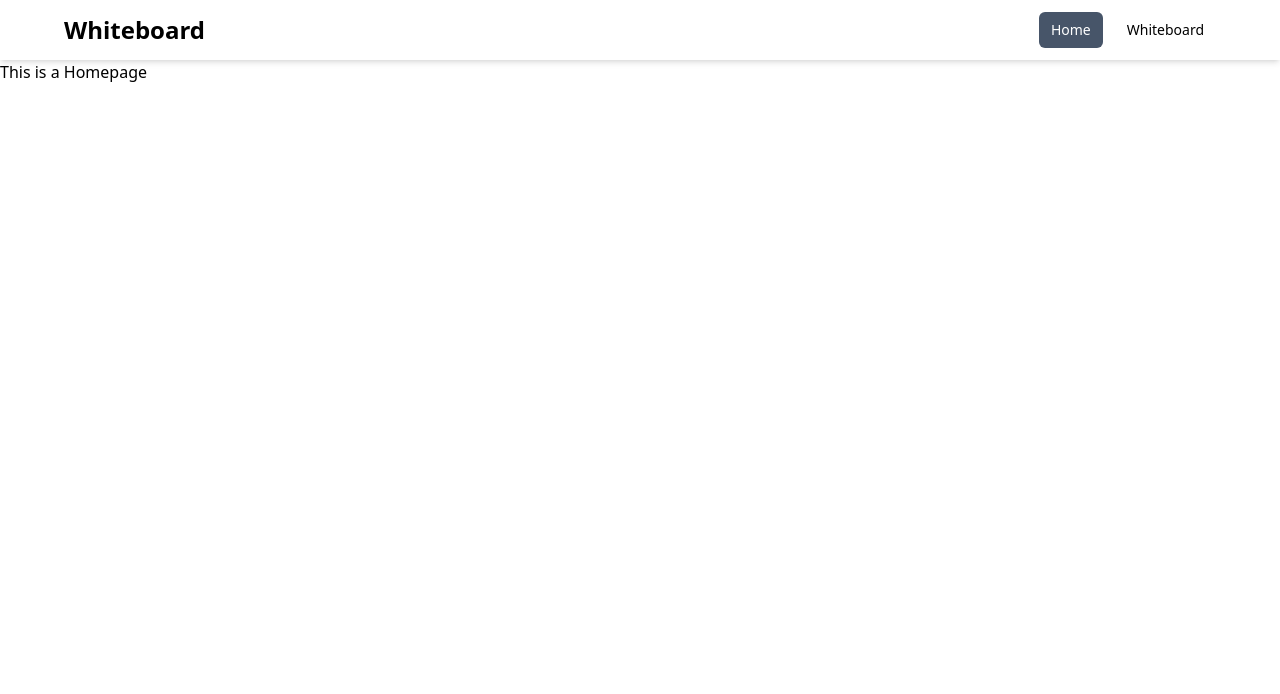
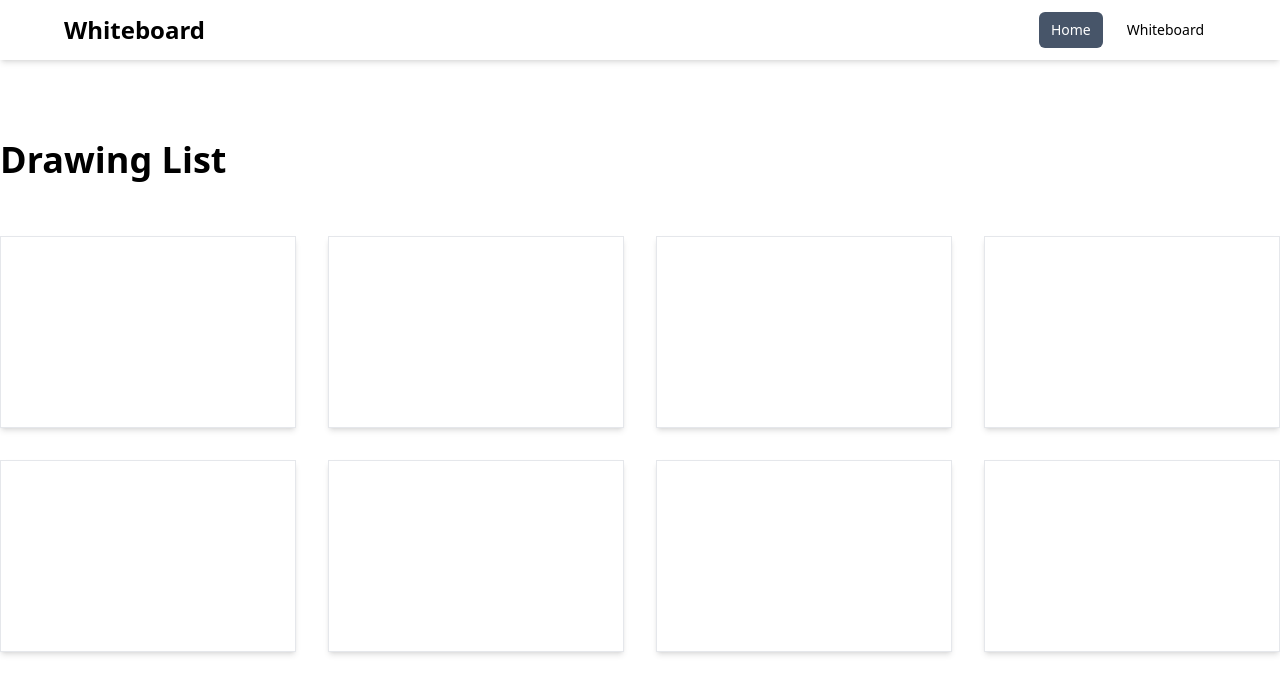
Before and after one commit to Alisadaintanvir/MERN-Interview-Test, a React (Vite) app in the folder frontend/: page / in a window 1280 px wide. Shown: the top 694 px of the page. Built offline with nearby package versions, Linux system fonts and the light colour scheme.

Commit message:
add drawlist page

```diff
--- a/frontend/src/pages/HomePage.jsx
+++ b/frontend/src/pages/HomePage.jsx
@@ -1,8 +1,23 @@
 function HomePage() {
   return (
-    <div>
-      <h1>This is a Homepage</h1>
-    </div>
+    <main>
+      <div className="container mx-auto py-20 space-y-14">
+        <div className="title">
+          <h2 className="text-4xl font-semibold">Drawing List</h2>
+        </div>
+
+        <div className="list grid grid-cols-1 md:grid-cols-4 gap-8">
+          <div className="card h-48 border shadow-md"></div>
+          <div className="card h-48 border shadow-md"></div>
+          <div className="card h-48 border shadow-md"></div>
+          <div className="card h-48 border shadow-md"></div>
+          <div className="card h-48 border shadow-md"></div>
+          <div className="card h-48 border shadow-md"></div>
+          <div className="card h-48 border shadow-md"></div>
+          <div className="card h-48 border shadow-md"></div>
+        </div>
+      </div>
+    </main>
   );
 }
 
```
